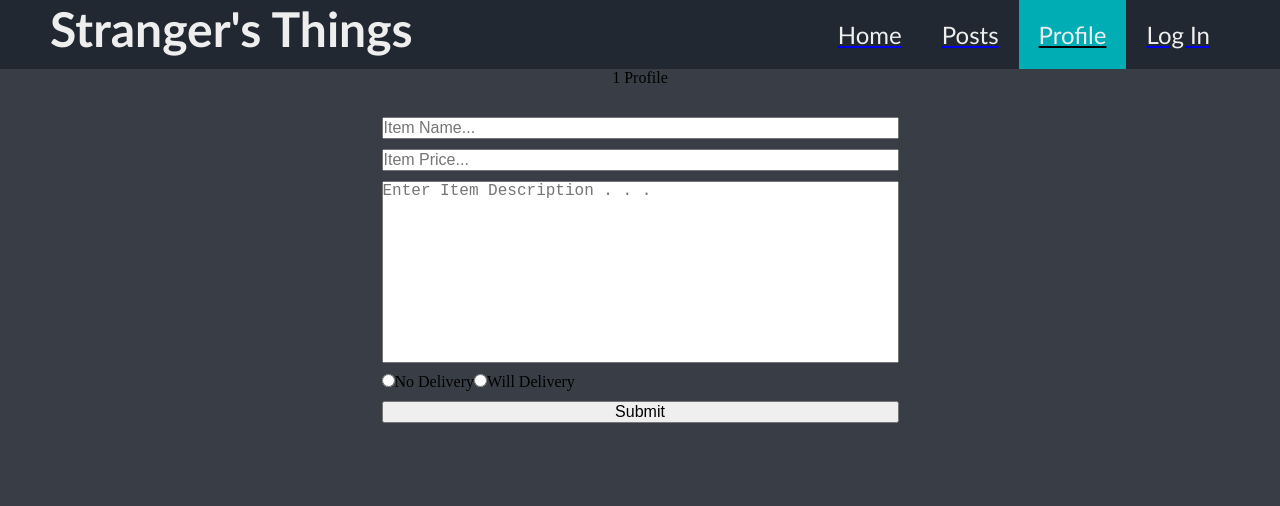
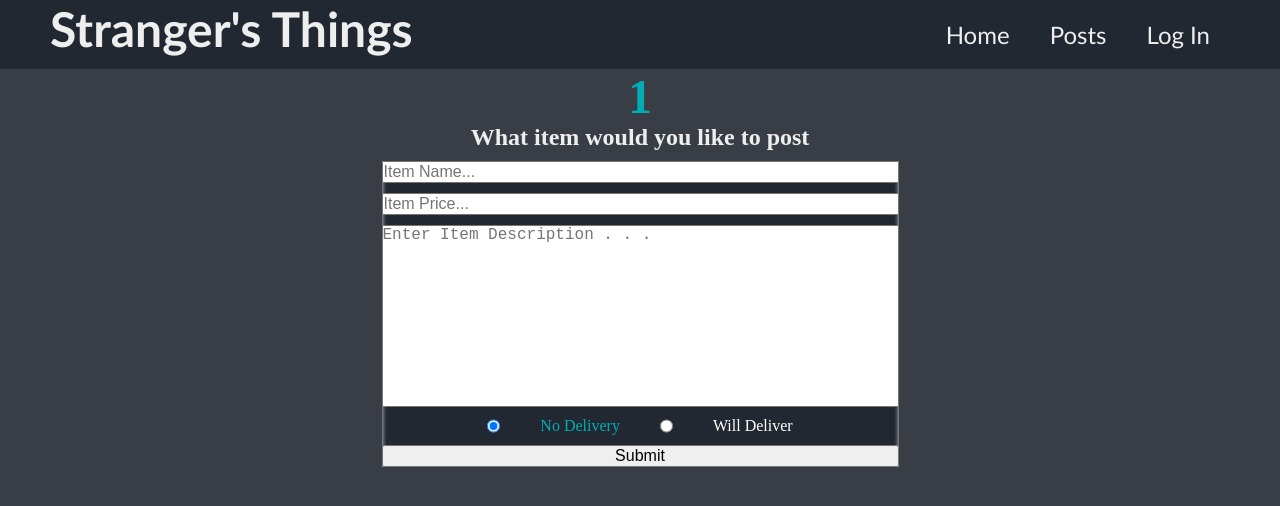
Before and after one commit to KyleBPerez/StrangersThangs, a React (Create React App) app: page /profile/1/create-post in a window 1280 px wide. Shown: the top 506 px of the page. Built offline with nearby package versions, Linux system fonts and the light colour scheme.

Commit message:
added delete post button with functionallity

```diff
--- a/src/App.js
+++ b/src/App.js
@@ -26,9 +26,15 @@ function App() {
     handleUser(userAuthToken)
   }, [userAuthToken])
 
+  useEffect(() => {
+    if (localStorage.getItem('userAuthToken')) {
+      setUserAuthToken(localStorage.getItem('token'))
+    }
+  }, [])
+
   return (
     <div className='App'>
-      <Header />
+      <Header userAuthToken={userAuthToken} />
       <div className='content-container'>
         <Routes>
           <Route path='/' element={<Home userAuthToken={userAuthToken} />} />
@@ -38,6 +44,7 @@ function App() {
             element={
               <Profile
                 userInfo={userInfo}
+                setUserInfo={setUserInfo}
                 userAuthToken={userAuthToken}
                 setUserAuthToken={setUserAuthToken}
               />
--- a/src/api/index.js
+++ b/src/api/index.js
@@ -38,11 +38,12 @@ export const createNewPost = async ({
   console.log('createNewPost:', result)
 }
 
-export const deletePost = async (params) => {
-  const response = await fetch(`${URL}/posts/POST_ID`, {
+export const deletePost = async (userAuthToken, postId) => {
+  const response = await fetch(`${URL}/posts/${postId}`, {
     method: 'DELETE',
     headers: {
       'Content-Type': 'application/json',
+      Authorization: `Bearer ${userAuthToken}`,
     },
   })
   const result = await response.json()
@@ -81,6 +82,7 @@ export const loginUser = async (username, password) => {
   })
   const result = await response.json()
   console.log('loginUser result:', result)
+  window.localStorage.setItem('token', result.data.token)
   return result.data.token
 }
 
--- a/src/compCss/CreatePost.css
+++ b/src/compCss/CreatePost.css
@@ -10,3 +10,40 @@
   flex-direction: column;
   gap: 10px;
 }
+
+.post-head {
+  text-align: center;
+}
+
+.post-head > h1 {
+  color: #00adb5;
+  font-size: 3rem;
+}
+
+.post-head > h3 {
+  color: #eee;
+  font-size: 1.5rem;
+}
+
+.new-post {
+  background-color: #222831;
+  box-shadow: inset 0 0 5px rgba(255, 255, 255, 0.274),
+    inset 0 0 5px rgba(255, 255, 255, 0.274),
+    inset 0 0 5px rgba(255, 255, 255, 0.274),
+    inset 0 0 5px rgba(255, 255, 255, 0.274);
+}
+
+.delivery-options {
+  display: flex;
+  justify-content: center;
+  gap: 40px;
+  color: white;
+}
+
+.will-deli-radio:checked ~ .will-deli {
+  color: #00adb5;
+}
+
+.no-deli-radio:checked ~ .no-deli {
+  color: #00adb5;
+}
--- a/src/compCss/Profile.css
+++ b/src/compCss/Profile.css
@@ -59,8 +59,24 @@ hr {
   margin: 20px;
 }
 
-.new-post {
+.new-post-btn {
   margin-top: 20px;
+  display: inline-block;
+  padding: 0.7em 1.7em;
+  margin: 0 0.3em 0.3em 0;
+  border-radius: 0.2em;
+  box-sizing: border-box;
+  text-decoration: none;
+  font-family: 'Roboto', sans-serif;
+  font-weight: 400;
+  color: #eee;
+  margin-top: 30px;
+  background-color: #00adb5;
+  box-shadow: inset 0 -0.6em 1em -0.35em rgba(0, 0, 0, 0.17),
+    inset 0 0.6em 2em -0.3em rgba(255, 255, 255, 0.15),
+    inset 0 0 0em 0.05em rgba(255, 255, 255, 0.12);
+  text-align: center;
+  position: relative;
 }
 .user-posts {
   display: flex;
@@ -73,3 +89,10 @@ hr {
   align-items: center;
   gap: 10px;
 }
+
+.user-posts-container {
+  display: flex;
+  flex-wrap: wrap;
+  justify-content: center;
+  gap: 30px;
+}
--- a/src/components/CreatePost.jsx
+++ b/src/components/CreatePost.jsx
@@ -1,5 +1,5 @@
 import { useState } from 'react'
-import { useParams } from 'react-router-dom'
+import { useParams, useNavigate } from 'react-router-dom'
 import { createNewPost, fetchUserInfo } from '../api/index'
 import '../compCss/CreatePost.css'
 
@@ -16,11 +16,13 @@ export default function CreatePost({ userAuthToken, setUserInfo }) {
     willDeliver: willDeliver,
   }
   const { username } = useParams()
+  const navigate = useNavigate()
 
   const submitHandler = async (e) => {
     e.preventDefault()
     await createNewPost(postObj)
     await fetchUserInfo(userAuthToken).then((data) => setUserInfo(data))
+    navigate('/profile')
   }
 
   const priceHandler = (e) => {
@@ -33,7 +35,10 @@ export default function CreatePost({ userAuthToken, setUserInfo }) {
 
   return (
     <div className='create-post-container'>
-      <section>{username} Profile</section>
+      <section className='post-head'>
+        <h1>{username}</h1>
+        <h3>What item would you like to post</h3>
+      </section>
       <section className='new-post'>
         <form action='' className='new-post-form' onSubmit={submitHandler}>
           <input
@@ -63,16 +68,24 @@ export default function CreatePost({ userAuthToken, setUserInfo }) {
               id='false'
               value='No Delivery'
               onChange={(e) => setWillDeliver(false)}
+              className='no-deli-radio'
+              checked
             />
-            <label for='false'>No Delivery</label>
+            <label for='false' className='no-deli'>
+              No Delivery
+            </label>
             <input
               type='radio'
               name='willDeliver'
               id='true'
               value='Will Deliver'
               onChange={(e) => setWillDeliver(true)}
+              className='will-deli-radio
+'
             />
-            <label for='true'>Will Delivery</label>
+            <label for='true' className='will-deli'>
+              Will Deliver
+            </label>
           </aside>
           <button>Submit</button>
         </form>
--- a/src/components/Header.jsx
+++ b/src/components/Header.jsx
@@ -1,7 +1,7 @@
 import { NavLink } from 'react-router-dom'
 
 import '../compCss/Header.css'
-export default function Header(params) {
+export default function Header({ userAuthToken }) {
   return (
     <header className='page-header'>
       <div className='header-left'>
@@ -9,18 +9,21 @@ export default function Header(params) {
       </div>
       <nav className='nav-list header-right'>
         <ul>
-          <NavLink to='/'>
+          <NavLink to='/' style={{ textDecoration: 'none' }}>
             <li className='nav-items'>Home</li>
           </NavLink>
-          <NavLink to='posts'>
+          <NavLink to='posts' style={{ textDecoration: 'none' }}>
             <li className='nav-items'>Posts</li>
           </NavLink>
-          <NavLink to='profile'>
-            <li className='nav-items'>Profile</li>
-          </NavLink>
-          <NavLink to='login'>
-            <li className='nav-items'>Log In</li>
-          </NavLink>
+          {userAuthToken ? (
+            <NavLink to='profile' style={{ textDecoration: 'none' }}>
+              <li className='nav-items'>Profile</li>
+            </NavLink>
+          ) : (
+            <NavLink to='login' style={{ textDecoration: 'none' }}>
+              <li className='nav-items'>Log In</li>
+            </NavLink>
+          )}
         </ul>
       </nav>
     </header>
--- a/src/components/Login.jsx
+++ b/src/components/Login.jsx
@@ -1,4 +1,5 @@
 import { useState } from 'react'
+import { useNavigate } from 'react-router-dom'
 import { registerUser, loginUser } from '../api/index'
 import '../compCss/Login.css'
 
@@ -7,21 +8,21 @@ export default function Login({ setUserAuthToken }) {
   const [loginPassword, setLoginPassword] = useState('')
   const [registerUsername, setRegisterUsername] = useState('')
   const [registerPassword, setRegisterPassword] = useState('')
+  const navigate = useNavigate()
 
   const loginHandler = async (event) => {
     event.preventDefault()
     const userToken = await loginUser(loginUsername, loginPassword)
     setUserAuthToken(userToken)
-    setLoginPassword('')
-    setLoginUsername('')
+    navigate('/profile')
   }
 
   const registerHandler = async (event) => {
     event.preventDefault()
-    const userToken = await registerUser(registerUsername, registerPassword)
+    await registerUser(registerUsername, registerPassword)
+    const userToken = await loginUser(registerUsername, registerPassword)
     setUserAuthToken(userToken)
-    setRegisterPassword('')
-    setRegisterUsername('')
+    navigate('/profile')
   }
 
   //created login for project u: tastyChips , p: fishyBits
--- a/src/components/Posts.jsx
+++ b/src/components/Posts.jsx
@@ -18,6 +18,11 @@ export default function Posts() {
               <h1 className='post-title'>{post.title}</h1>
               <h4 className='post-price'>Price: {post.price}</h4>
               <p className='post-description'>{post.description}</p>
+              <p>
+                {post.willDeliver
+                  ? `I'll come to you!`
+                  : `This ain't delivery it's DiGiorno!`}
+              </p>
               <p className='post-by'>
                 Posted by{' '}
                 <span className='post-user'>{post.author.username}</span>
```
Also changed, not shown: src/components/Profile.jsx (+49 -48 lines).
